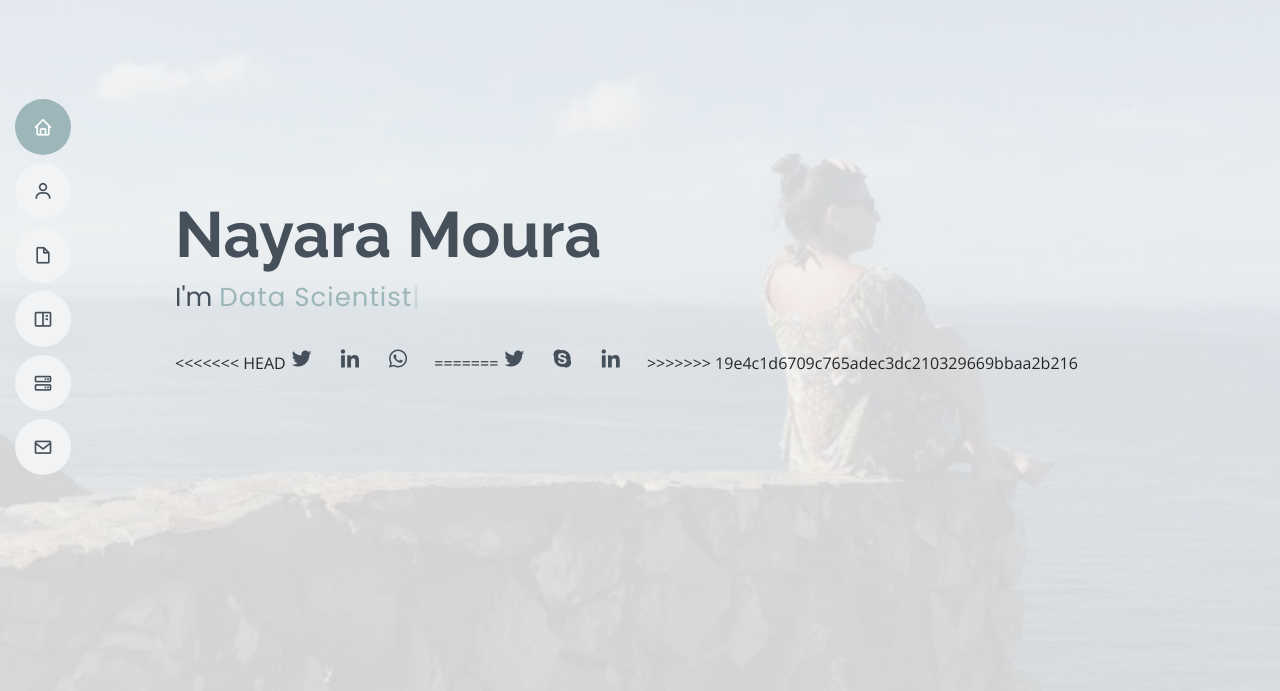
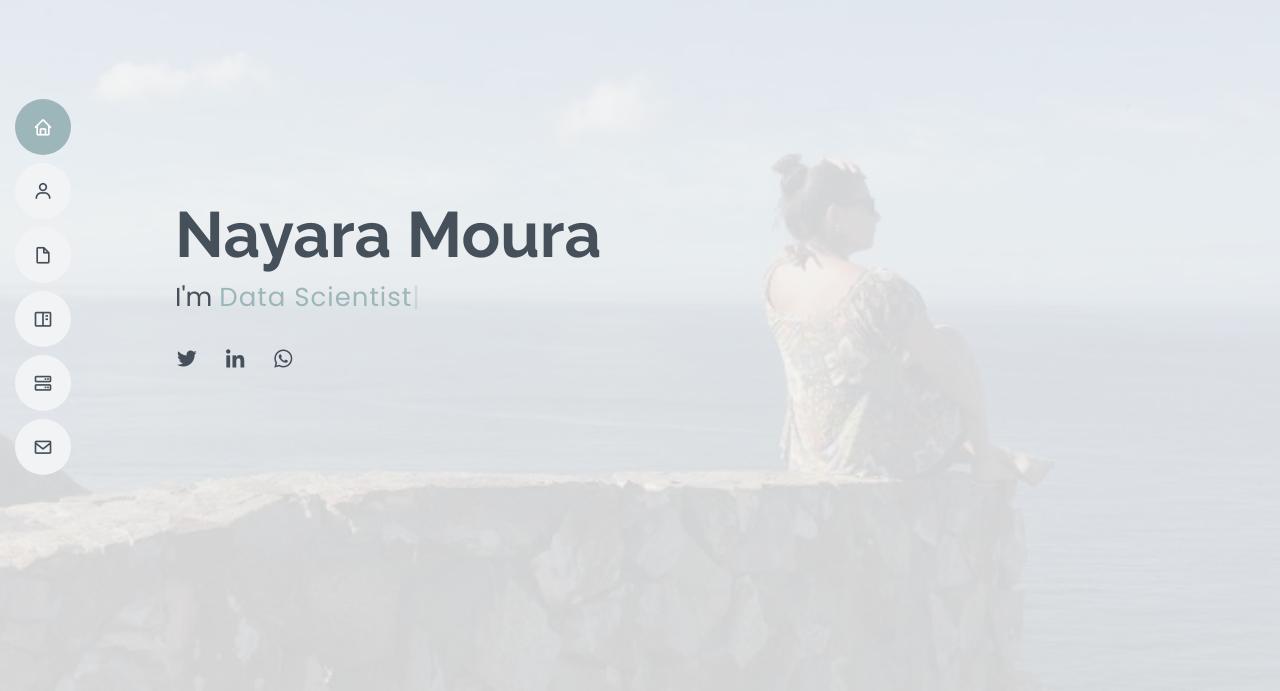
Before and after one commit to n-moura/n-moura.github.io, a plain HTML site: page index.html in a window 1280 px wide. Shown: the part 109-800 px from the top of the page. Drawn offline with nearby package versions, Linux system fonts and the light colour scheme.

Commit message:
Corrigindo

```diff
--- a/index.html
+++ b/index.html
@@ -62,15 +62,9 @@
       <h1>Nayara Moura</h1>
       <p>I'm <span class="typed" data-typed-items="Engineer, Data Scientist"></span></p>
       <div class="social-links">
-<<<<<<< HEAD
         <a href="https://twitter.com/nayara_cfm" class="twitter"><i class="bx bxl-twitter"></i></a>
         <a href="https://www.linkedin.com/in/nayara-cfm" class="linkedin"><i class="bx bxl-linkedin"></i></a>
         <a href="https://api.whatsapp.com/send?phone=5531988191705" class="whatsapp"><i class="bx bxl-whatsapp"></i></a>
-=======
-        <a href="#" class="twitter"><i class="bx bxl-twitter"></i></a>
-        <a href="#" class="google-plus"><i class="bx bxl-skype"></i></a>
-        <a href="#" class="linkedin"><i class="bx bxl-linkedin"></i></a>
->>>>>>> 19e4c1d6709c765adec3dc210329669bbaa2b216
       </div>
     </div>
   </section><!-- End Hero -->
```
